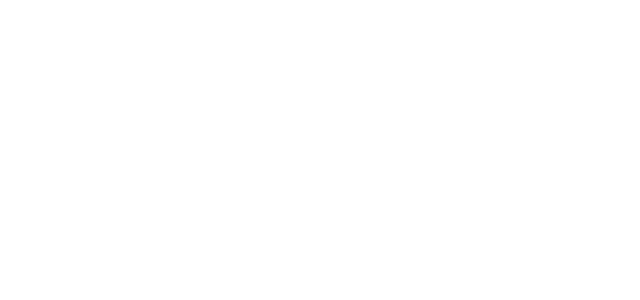
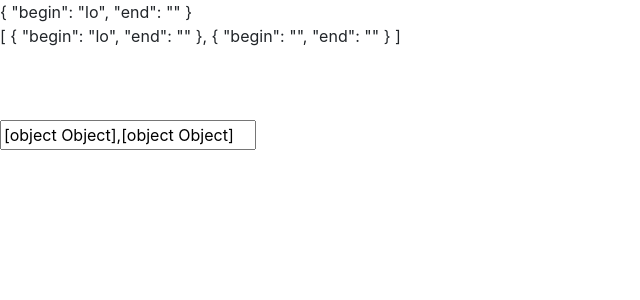
Before and after one commit to Lotfi-D/pokedex, a Vue app in the folder pokefront/: page /test in a window 1280 px wide. Shown: the top 300 px of the page, without its empty margins (0-640 px from the left). Built offline with nearby package versions, Linux system fonts and the light colour scheme.

Commit message:
button next and prec delete

```diff
--- a/pokefront/src/components/DescriptionPokemon.vue
+++ b/pokefront/src/components/DescriptionPokemon.vue
@@ -63,7 +63,7 @@
         },
         props: {
             id: Number,
-            name:String
+            name:String,
         },
         data() {
             return {
@@ -78,6 +78,7 @@
         beforeMount() {
             this.getPokemonDescription()
         },
+
         methods: {
             async getPokemonDescription() {
                 var myHeaders = new Headers();
--- a/pokefront/src/components/EvolutionPokemon.vue
+++ b/pokefront/src/components/EvolutionPokemon.vue
@@ -11,7 +11,8 @@
                 {{nomEvolution}}
             </div>
         </div>
-        <div v-else-if="idEvolution!=null && otherEvolution == true " class="mt-3 row justify-content-center text-center">
+        <div v-else-if="idEvolution!=null && otherEvolution == true "
+            class="mt-3 row justify-content-center text-center">
             <div v-for="evolution in evolutions" :key="evolution.id_pok_evol" class="row mt-3">
                 <div class="card border-0">
                     <img :src="return_ImagePokeBase(ImagePokemonBase)" alt="no pokemon's image"
@@ -43,7 +44,7 @@
         },
         props: {
             id: Number,
-            name: String
+            name: String,
         },
         data() {
             return {
@@ -59,10 +60,18 @@
             }
         },
         beforeMount() {
-            this.getPokemonIdEvolution()
+            this.getPokemonIdEvolution();
 
         },
+
+
         methods: {
+            Reload() {
+                if (this.activeF == true) {
+                    this.beforeMount()
+
+                }
+            },
             //Récupère le id de l'écolution du pokemon
             async getPokemonIdEvolution() {
                 var myHeaders = new Headers();
@@ -80,13 +89,11 @@
                         if (this.pokeInfo.Evolutions != "") {
                             this.evolutions = this.pokeInfo.Evolutions
                             this.idEvolution = this.pokeInfo.Evolutions[0].id_pok_evol
-                                if(this.pokeInfo.Evolutions.length >1)
-                                {
-                                    console.log("bjr")
-                                    this.otherEvolution = true
-                                }
-                        }
-                        else {
+                            if (this.pokeInfo.Evolutions.length > 1) {
+                                console.log("bjr")
+                                this.otherEvolution = true
+                            }
+                        } else {
                             this.idEvolution = null
                         }
                     })
@@ -94,12 +101,21 @@
                     await axios.get("http://127.0.0.1:8000/api/v1/pokedex/" + this.idEvolution, requestOptions)
                         .then(response => {
                             this.infoEvolution = response.data.data,
-                            this.nomEvolution = this.infoEvolution.Name[0].nom_pok,
-                            this.ImageEvolution = this.infoEvolution.Images[0].Images
+                                this.nomEvolution = this.infoEvolution.Name[0].nom_pok,
+                                this.ImageEvolution = this.infoEvolution.Images[0].Images
                         })
                 }
 
             },
+
+
+
+
+
+
+
+
+
             return_ImagePokeBase(ImagePokemonBase) {
                 return `/assets/${ImagePokemonBase}`
             },
--- a/pokefront/src/components/PokemonDetail.vue
+++ b/pokefront/src/components/PokemonDetail.vue
@@ -1,15 +1,5 @@
 <template>
     <div class="container fontPokemon" style="max-width:60rem">
-        <router-link v-bind:to="'/pokedex/' + id">
-            <a v-on:click="nextPokemon()">
-                suivant
-            </a>
-        </router-link>
-        <router-link v-bind:to="'/pokedex/' + id">
-            <a v-on:click="previousPokemon()">
-                precedent {{activateFunctions}}
-            </a>
-        </router-link>
         <div class="d-flex justify-content-center ">
             <div class=" mb-5">
                 <div class="card-header mb-5">
@@ -44,7 +34,6 @@
                 type2: "",
                 image: "",
                 name: "",
-                activateFunctions: false
             }
         },
         beforeMount() {
@@ -68,14 +57,12 @@
                             this.type2 = this.pokeInfo.Types[0].type2,
                             this.image = this.pokeInfo.Images[0].Images,
                             this.name = this.pokeInfo.Name[0].nom_pok
-                            this.activateFunctions = false
                     })
                     .catch((error) => console.log(error));
             },
             nextPokemon() {
                 this.id++;
                 this.getPokemonInformation();
-                return this.activateFunctions = true
             },
             previousPokemon() {
                 this.id--;
--- a/pokefront/src/components/TabBar.vue
+++ b/pokefront/src/components/TabBar.vue
@@ -3,7 +3,7 @@
         <ul class="nav nav-tabs justify-content-center font-weight-bold" id="myTab" role="tablist">
             <li class="nav-item">
                 <a class="nav-link active" id="home-tab" data-toggle="tab" href="#description" role="tab"
-                    aria-controls="home">About</a>
+                    aria-controls="home">About</a> {{activeF}}
             </li>
             <li class="nav-item">
                 <a class="nav-link" id="profile-tab" data-toggle="tab" href="#stats" role="tab"
--- a/pokefront/src/router/index.js
+++ b/pokefront/src/router/index.js
@@ -1,19 +1,20 @@
 import Vue from 'vue'
 import VueRouter from 'vue-router'
-import Home from '../views/Home.vue'
 import Pokedex from '../views/Pokedex.vue'
 import PokedexId from '../views/PokedexId.vue'
+import Test from '../views/Test.vue'
 
 Vue.use(VueRouter)
 
 const routes = [
   {
+    path: '/test',
+    name: 'Test',
+    component: Test
+  },
+
+  {
     path: '/',
-    name: 'Home',
-    component: Home
-  },
-  {
-    path: '/pokedex',
     name: 'Pokedex',
     component: Pokedex
   },
--- a/pokefront/src/views/Home.vue
+++ b/pokefront/src/views/Home.vue
@@ -2,6 +2,7 @@
   <div class="home">
     <img alt="Vue logo" src="../assets/logo.png">
     <HelloWorld msg="Welcome to Your Vue.js App"/>
+    YOUYOU
   </div>
 </template>
 
@@ -16,3 +17,12 @@
   }
 }
 </script>
+
+<style scoped>
+ .home {
+
+        background:black;
+
+
+    }
+</style>
--- /dev/null
+++ b/pokefront/src/views/Test.vue
@@ -0,0 +1,66 @@
+<template>
+<div>
+{{openingHours.monday[0]}} <br>
+{{openingHours.monday}}
+
+<br><br><br><br>
+<input v-model="openingHours.monday" v-on:keyup.enter="addRow()">
+
+</div>
+
+
+</template>
+
+<script>
+    export default {
+
+        data() {
+            return {
+                openingHours:{
+                    monday:[
+                        {begin:"lo", end:""},
+                        {begin:"", end:""},
+                    ],
+                    tuesday:[
+                        {begin:"", end:""},
+                        {begin:"", end:""},
+                    ],
+                    wednesday:[
+                        {begin:"", end:""},
+                        {begin:"", end:""},
+                    ],
+                    thursday:[
+                        {begin:"", end:""},
+                        {begin:"", end:""},
+                    ],
+                    friday:[],
+                    saturday:[],
+                    sunday:[]
+
+                },
+
+                daysSelected : {
+                    monday:true,
+                    tuesday:true,
+                    wednesday:true,
+                    thursday: true,
+                    friday: false,
+                    saturday:false,
+                    sunday:false
+                },
+
+                hoursToAdd : {begin:"", end:""},
+
+            }
+        },
+
+
+        methods: {
+            addRow(daysSelected, hoursToAdd){
+    this.monday.push(daysSelected, hoursToAdd);
+},
+    }
+}
+
+
+</script>
```
Also changed, not shown: pokefront/src/components/StatsPokemon.vue (+19 -17 lines).
